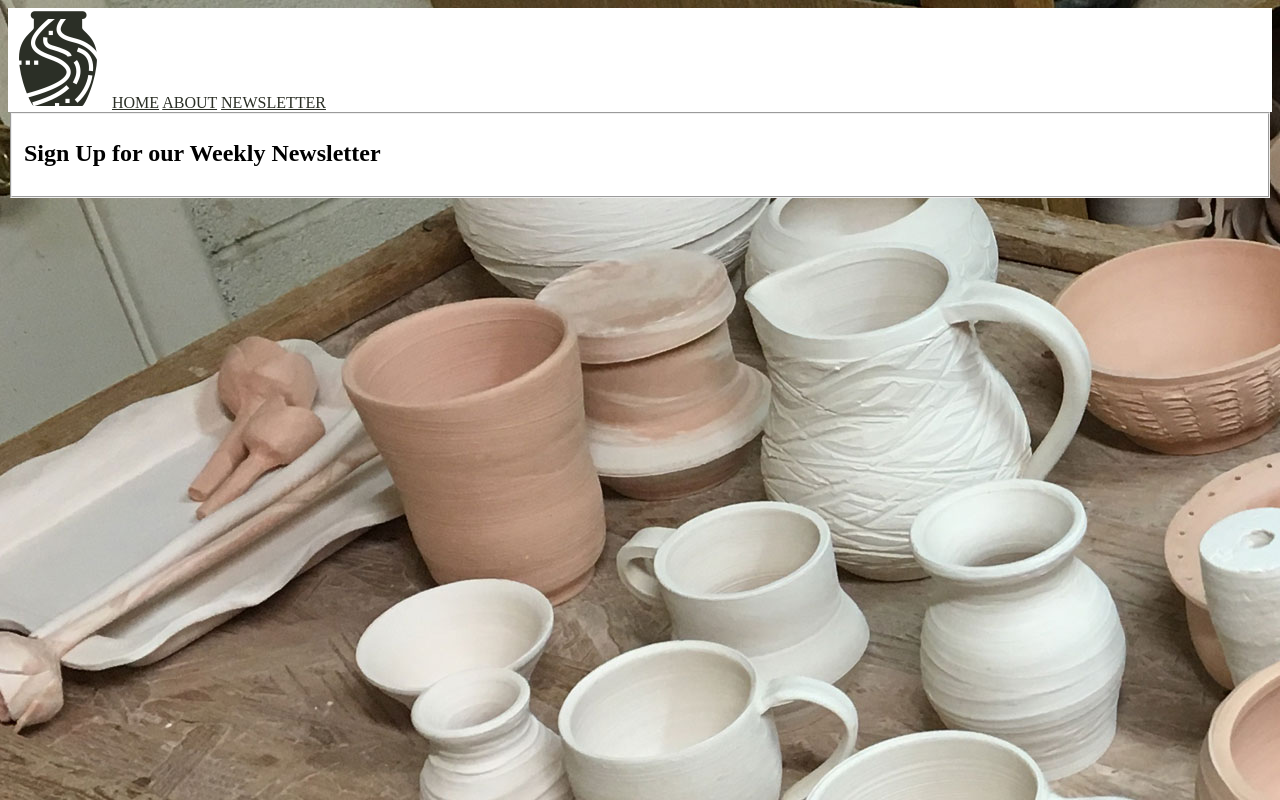
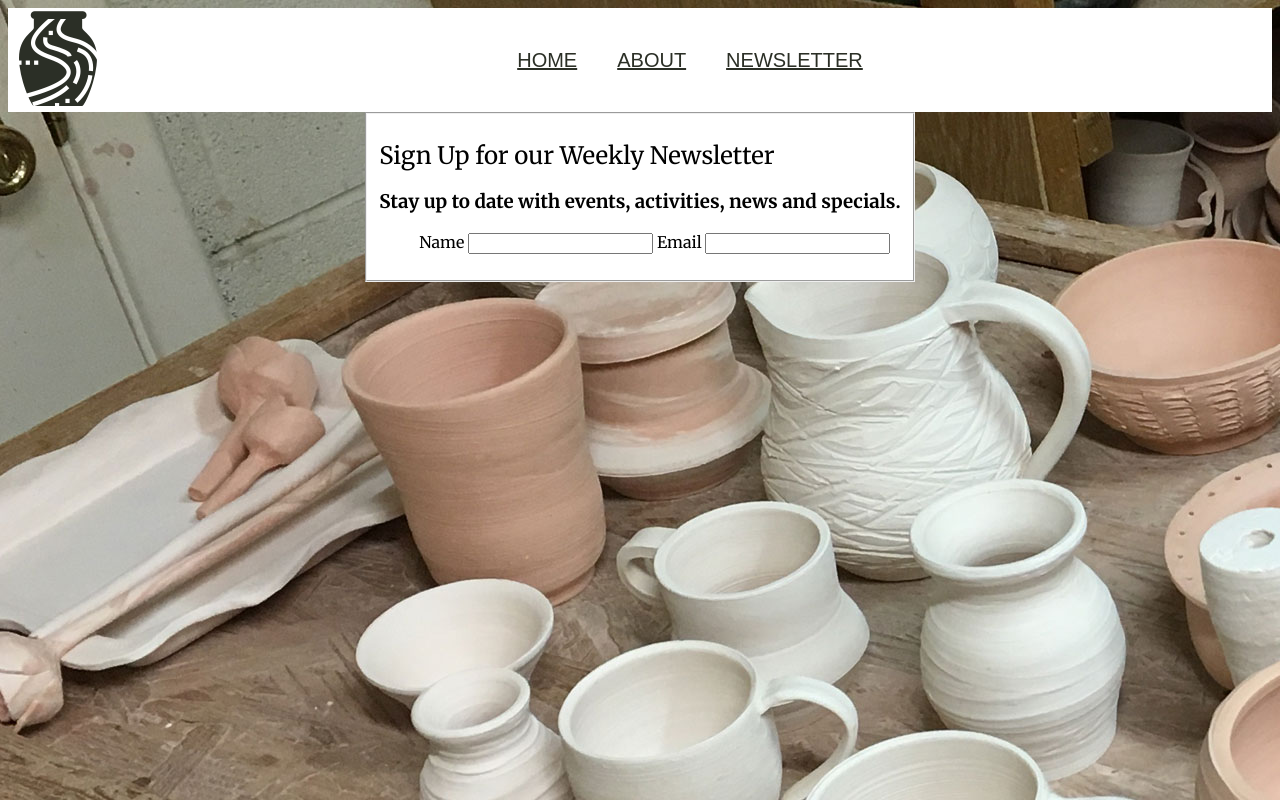
Before and after one commit to soedeuce002/week-one-project, a plain HTML site: page newsletter.html in a window 1280 px wide. Drawn offline with Linux system fonts and the light colour scheme.

Commit message:
Got some of the styling for newsletter done.  added the form/fieldset and inputs. added the background image to newsletter.

```diff
--- a/newsletter.html
+++ b/newsletter.html
@@ -10,22 +10,33 @@
   <body background="images/background-2.jpg">
     <header>
       <nav>
-        <img src="images/bent-creek-logo.png" id="logo"></img>
-        <a href="#">HOME</a>
-        <a href="about.html">ABOUT</a>
-        <a href="newsletter.html">NEWSLETTER</a>
+        <div class="logo">
+          <img src="images/bent-creek-logo.png" id="logo"></img>
+        </div>
+        <div class="navigation">
+          <a href="#">HOME</a>
+          <a href="about.html">ABOUT</a>
+          <a href="newsletter.html">NEWSLETTER</a>
+        </div>
       <nav>
+    </header>
+    <div id="formInput">
+      <form>
+        <fieldset>
+          <h2> Sign Up for our Weekly Newsletter</h2>
+          <h3>Stay up to date with events, activities, news and specials.</h3>
+            <ul>
+              <label for="name">Name</label>
+              <input type="text" id="name">
+              <label for="email">Email</label>
+              <input type="email" id="email">
+          </fieldset>
+        </form>
+      </div>
 
 
+    </div>
 
-
-
-
-
-    </header>
-    <fieldset>
-      <h2> Sign Up for our Weekly Newsletter</h2>
-    </fieldset>
 
 
 
--- a/styles.css
+++ b/styles.css
@@ -12,12 +12,20 @@ Button Text: #F2F1E8
 Button Text (Hover): #FFFFFF
 Input Border Bottom: #968772
 Input Border Bottom (Focus): #967343 */
-
+body {
+  font-family: Merriweather, Roboto, sans-serif;
+}
 nav {
   background-color: #FFFFFF;
+  display: flex;
+  justify-content: center;
+  justify-content: space-between;
   }
 nav a {
   color: #2B2F26;
+  padding: 20px;
+  font-family: arial;
+  font-size: 20px;
 
 }
 nav a:hover {
@@ -29,3 +37,18 @@ nav a:active {
 fieldset{
   background-color: #FFFFFF;
 }
+
+fieldset h2 {
+  font-family: Merriweather;
+  font-weight: normal;
+}
+.navigation {
+  display: flex;
+  align-items: center;
+
+}
+#formInput {
+  display: flex;
+  justify-content: center;
+
+}
```
